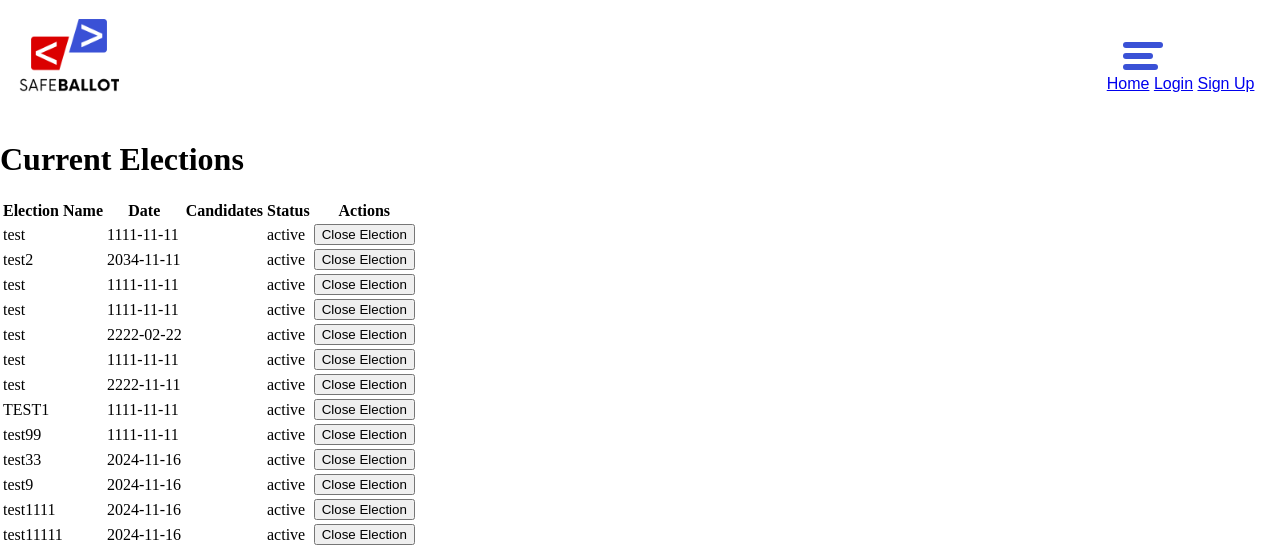
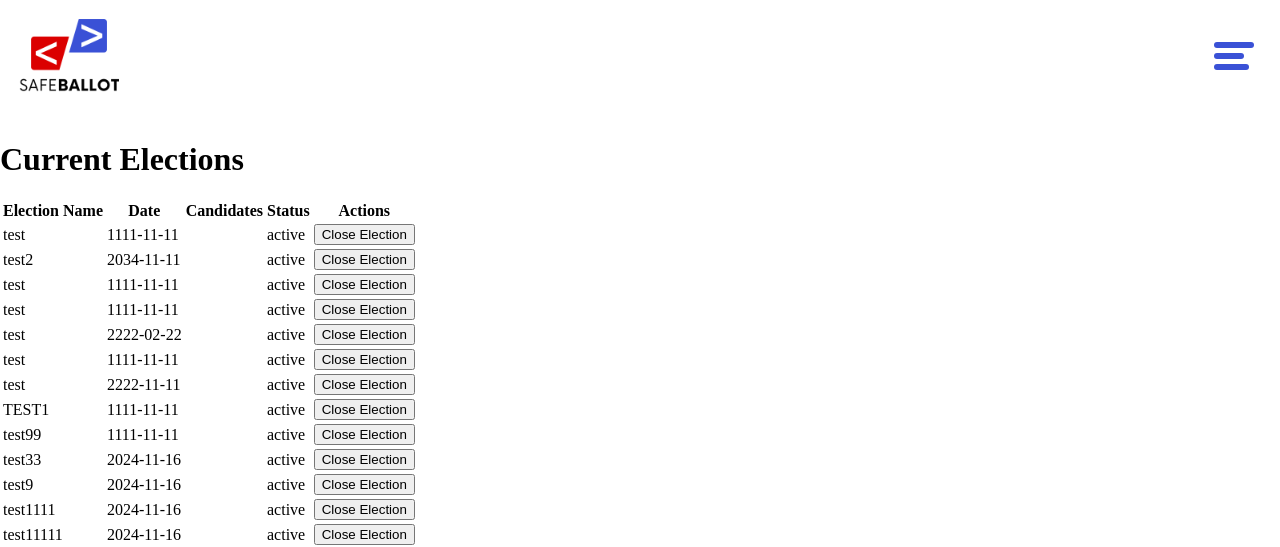
Before and after one commit to embrink/eVoting-Blockchain-System, a Flask app: page /view_elections in a window 1280 px wide. Shown: the top 547 px of the page. Run offline with Flask 3, Linux system fonts and the light colour scheme; the visitor is signed in with stand-in values (Sample User, id 1); data comes from the database, SQL or seed files in the repository.

Commit message:
fixed view_elections dropdown menu

```diff
--- a/safeballot/templates/view_elections.html
+++ b/safeballot/templates/view_elections.html
@@ -61,7 +61,7 @@ Version History:
                         <div class="two"></div>
                         <div class="three"></div>
                     </a>
-                <div class="/" style="right: 27px;">
+                <div class="dropdown-content" style="right: 27px;">
                     <a href="/">Home</a>
                     <a href="/login">Login</a>
                     <a href="/signup">Sign Up</a>
```
